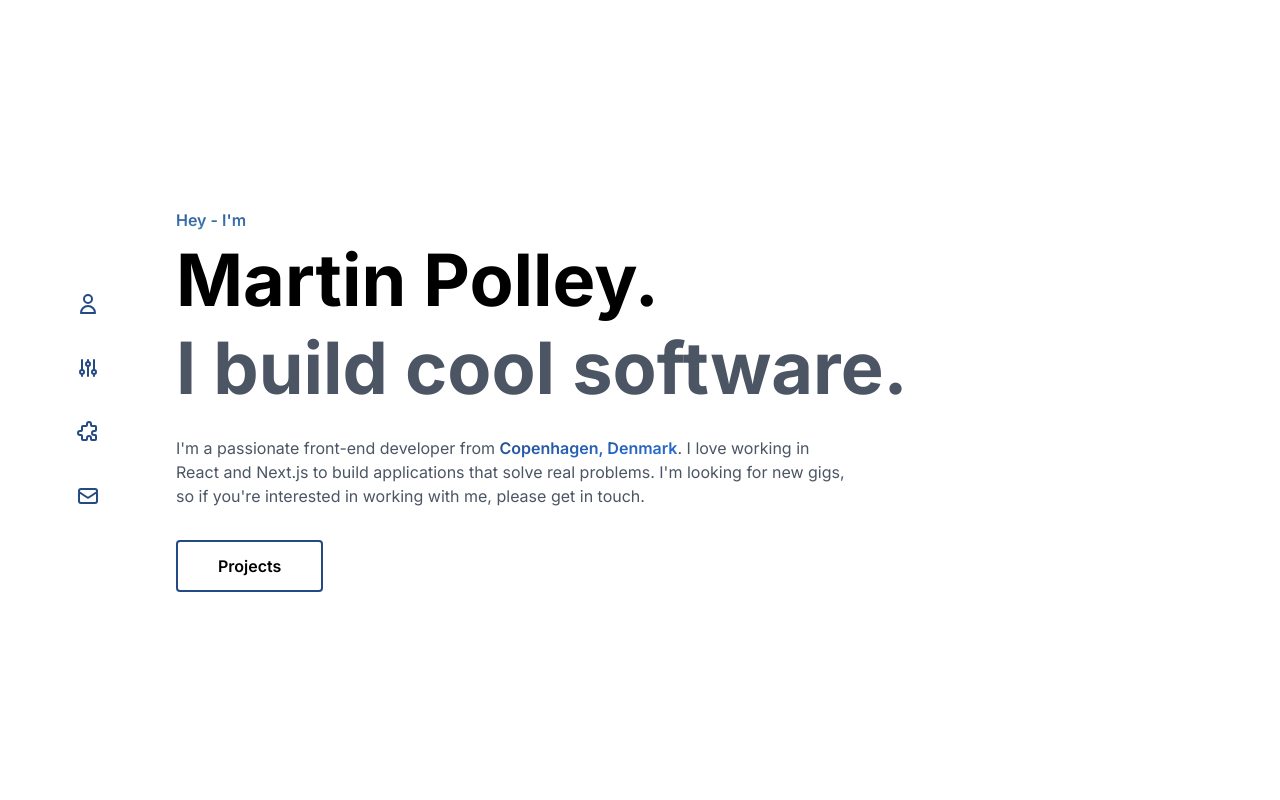
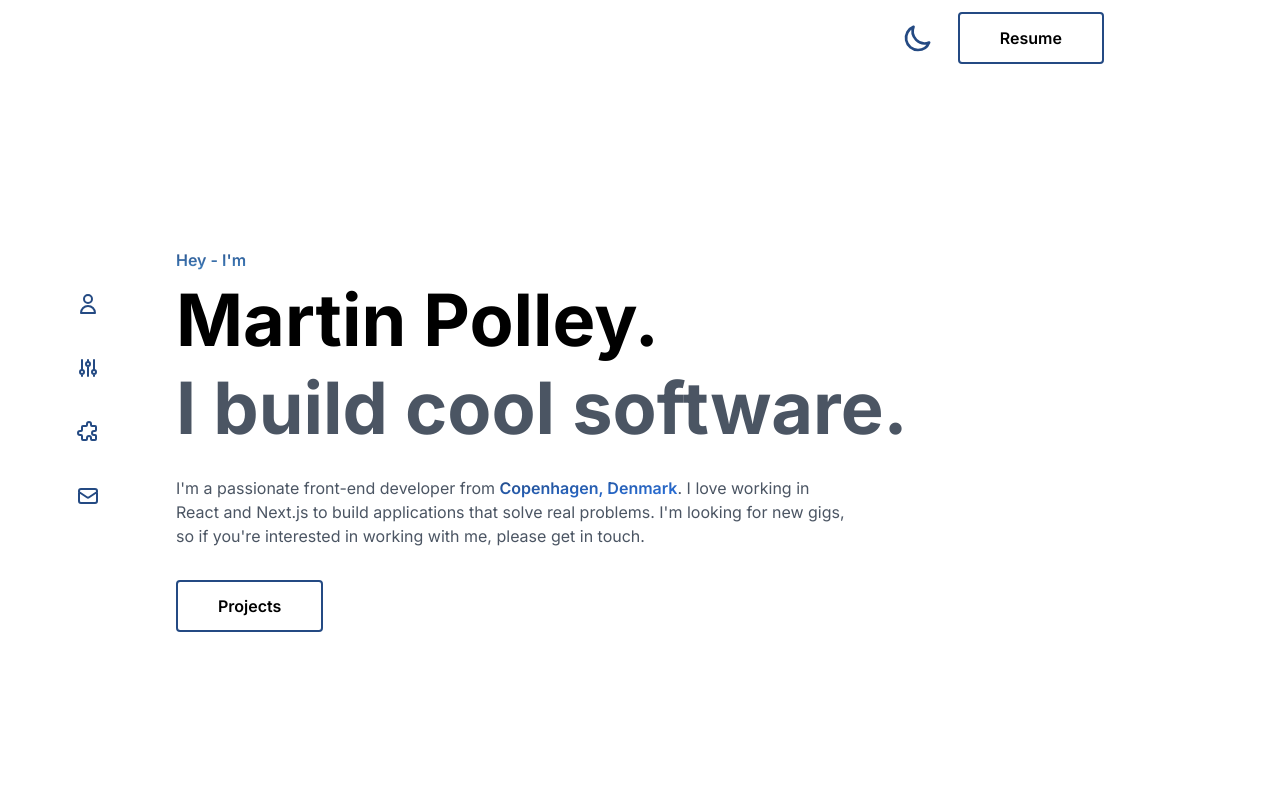
Before and after one commit to MartinP460/portfolio, a Next.js app: page / in a window 1280 px wide. Shown: the top 800 px of the page. Built offline with nearby package versions, Linux system fonts and the light colour scheme.

Commit message:
Create navbar and sidebar.

```diff
--- /dev/null
+++ b/src/components/DarkModeToggle.tsx
@@ -0,0 +1,36 @@
+import { SunIcon, MoonIcon } from '@heroicons/react/outline'
+import clsx from 'clsx'
+import useDarkMode from '../hooks/useDarkMode'
+
+const DarkModeToggle = ({ className }: { className?: string }) => {
+  const [isDark, setIsDark] = useDarkMode()
+
+  const label = isDark ? 'Toggle light mode' : 'Toggle dark mode'
+
+  return (
+    <button
+      className={clsx(
+        'relative w-12 h-12 items-center justify-center text-primary-800 transition-colors',
+        className
+      )}
+      aria-label={label}
+      title={label}
+      onClick={() => setIsDark(!isDark)}
+    >
+      <SunIcon
+        className={clsx(
+          'w-8 absolute hover:text-yellow-500 transition-colors',
+          isDark ? '' : 'invisible'
+        )}
+      />
+      <MoonIcon
+        className={clsx(
+          'w-8 absolute hover:text-blue-200 transition-colors',
+          isDark ? 'invisible' : ''
+        )}
+      />
+    </button>
+  )
+}
+
+export default DarkModeToggle
--- a/src/components/Header.tsx
+++ b/src/components/Header.tsx
@@ -2,7 +2,7 @@ import Button from './Button'
 
 const Header = () => {
   return (
-    <section className="flex flex-col justify-center min-h-screen">
+    <section className="flex flex-col justify-center min-h-[90vh]">
       <p className="font-semibold bg-clip-text text-transparent bg-gradient-to-br from-primary-800 to-primary-200">
         Hey - I&apos;m
       </p>
--- /dev/null
+++ b/src/components/Navbar.tsx
@@ -0,0 +1,32 @@
+import { useState } from 'react'
+import clsx from 'clsx'
+import Button from './Button'
+import DarkModeToggle from './DarkModeToggle'
+import Sidebar from './Sidebar'
+
+const Navbar = () => {
+  const [sidebarIsOpen, setSidebarIsOpen] = useState(false)
+
+  return (
+    <nav className="py-3 h-20">
+      <div className="flex justify-end items-center gap-4">
+        <DarkModeToggle className="hidden sm:flex" />
+        <Button className="hidden sm:block">Resume</Button>
+        <button
+          type="button"
+          onClick={() => setSidebarIsOpen(!sidebarIsOpen)}
+          className={clsx(
+            'burger sm:hidden z-30 outline-none',
+            sidebarIsOpen ? 'burger--active fixed mt-8' : ''
+          )}
+        ></button>
+        <Sidebar
+          open={sidebarIsOpen}
+          close={() => setSidebarIsOpen(!sidebarIsOpen)}
+        />
+      </div>
+    </nav>
+  )
+}
+
+export default Navbar
--- /dev/null
+++ b/src/components/Sidebar.tsx
@@ -0,0 +1,57 @@
+import { MouseEvent } from 'react'
+import {
+  AdjustmentsIcon,
+  UserIcon,
+  PuzzleIcon,
+  MailIcon
+} from '@heroicons/react/outline'
+import clsx from 'clsx'
+import DarkModeToggle from './DarkModeToggle'
+import Button from './Button'
+
+interface SidebarProps {
+  open: boolean
+  close(): void
+}
+
+const Sidebar = ({ open, close }: SidebarProps) => {
+  const linkStyle =
+    'uppercase font-semibold text-white text-lg flex gap-8 items-center justify-between'
+
+  return (
+    <div
+      className={clsx(
+        'fixed h-screen w-screen bg-primary-800/70 top-0 right-0 z-20',
+        'translate-x-full transition-transform backdrop-blur-md backdrop-brightness-90',
+        'flex flex-col p-16 pb-32 gap-8 justify-center',
+        open ? 'translate-x-0' : ''
+      )}
+    >
+      <DarkModeToggle className="text-white flex self-center mb-8" />
+      <a href="#about" className={linkStyle} onClick={() => close()}>
+        About me
+        <UserIcon className="w-6 text-white/50" />
+      </a>
+      <a href="#projects" className={linkStyle} onClick={() => close()}>
+        Projects
+        <AdjustmentsIcon
+          className="w-6 text-white/50"
+          onClick={() => close()}
+        />
+      </a>
+      <a href="#skillset" className={linkStyle} onClick={() => close()}>
+        Skillset
+        <PuzzleIcon className="w-6 text-white/50" />
+      </a>
+      <a href="#contact" className={linkStyle} onClick={() => close()}>
+        Contact
+        <MailIcon className="w-6 text-white/50" />
+      </a>
+      <Button className="border-white text-white self-center mt-8">
+        Resume
+      </Button>
+    </div>
+  )
+}
+
+export default Sidebar
--- /dev/null
+++ b/src/hooks/useDarkMode.ts
@@ -0,0 +1,26 @@
+import usePrefersDarkMode from './usePrefersDarkMode'
+import useSafeLocalStorage from './useSafeLocalStorage'
+import { useEffect } from 'react'
+
+const useDarkMode = () => {
+  const prefersDarkMode = usePrefersDarkMode()
+  const [isDarkMode, setIsDarkMode] = useSafeLocalStorage(
+    'dark-mode',
+    undefined
+  )
+
+  const darkMode = isDarkMode === undefined ? prefersDarkMode : isDarkMode
+
+  useEffect(() => {
+    if (!window) return
+
+    const root = window.document.documentElement
+
+    root.classList.remove(darkMode ? 'light' : 'dark')
+    root.classList.add(darkMode ? 'dark' : 'light')
+  }, [darkMode])
+
+  return [darkMode, setIsDarkMode]
+}
+
+export default useDarkMode
--- /dev/null
+++ b/src/hooks/usePrefersDarkMode.ts
@@ -0,0 +1,19 @@
+/* Source:  https://github.com/jeffjadulco/jeffjadulco.com/blob/master/src/hooks/usePrefersDarkMode.ts */
+import { useEffect, useState } from 'react'
+
+const usePrefersDarkMode = () => {
+  const [value, setValue] = useState(true)
+
+  useEffect(() => {
+    const mediaQuery = window.matchMedia('(prefers-color-scheme: dark)')
+    setValue(mediaQuery.matches)
+
+    const handler = () => setValue(mediaQuery.matches)
+    mediaQuery.addEventListener('change', handler)
+    return () => mediaQuery.removeEventListener('change', handler)
+  }, [])
+
+  return value
+}
+
+export default usePrefersDarkMode
--- /dev/null
+++ b/src/hooks/useSafeLocalStorage.ts
@@ -0,0 +1,26 @@
+/* Source: https://github.com/jeffjadulco/jeffjadulco.com/blob/master/src/hooks/useSafeLocalStorage.ts */
+import { useState } from 'react'
+
+const useSafeLocalStorage = (key: string, initialValue: string | undefined) => {
+  const [valueProxy, setValueProxy] = useState(() => {
+    try {
+      const value = window.localStorage.getItem(key)
+      return value ? JSON.parse(value) : initialValue
+    } catch {
+      return initialValue
+    }
+  })
+
+  const setValue = (value: string) => {
+    try {
+      window.localStorage.setItem(key, value)
+      setValueProxy(value)
+    } catch {
+      setValueProxy(value)
+    }
+  }
+
+  return [valueProxy, setValue]
+}
+
+export default useSafeLocalStorage
--- a/src/pages/index.tsx
+++ b/src/pages/index.tsx
@@ -2,6 +2,7 @@ import { NextPage } from 'next'
 import { getAllProjectsData } from '../services/projectService'
 import { Project } from '../types/project'
 import SideNavigation from './../components/SideNavigation'
+import Navbar from '../components/Navbar'
 import Header from '../components/Header'
 import About from '../components/About'
 import Projects from '../components/Projects'
@@ -16,15 +17,14 @@ const Index: NextPage<IndexProps> = ({ projects }) => {
   return (
     <>
       <SideNavigation />
-      <div className="max-w-5xl mx-auto px-5 lg:px-12">
-        <main className="w-full h-screen">
+      <main className="max-w-5xl mx-auto px-5 lg:px-12 w-full">
+        <Navbar />
         <Header />
         <About />
         <Projects projects={projects} />
         <Skillset />
         <Contact />
       </main>
-      </div>
     </>
   )
 }
--- a/src/styles/globals.css
+++ b/src/styles/globals.css
@@ -3,3 +3,37 @@
 @tailwind base;
 @tailwind components;
 @tailwind utilities;
+
+/* Custom animations (which are hard to implement using inline Tailwind classnames) */
+
+.burger {
+  width: 40px;
+  height: 32px;
+}
+
+.burger:after,
+.burger:before {
+  background-color: #244a83;
+  border-radius: 2px;
+  content: '';
+  display: block;
+  height: 5px;
+  margin: 7px 0;
+  transition: all 0.2s ease-in-out;
+}
+
+.burger:after {
+  transform: scaleX(75%) translateX(6px);
+}
+
+.burger--active:before {
+  transform: translateY(10px) rotate(135deg);
+  background-color: white;
+  height: 3px;
+}
+
+.burger--active:after {
+  transform: translateY(0px) rotate(-135deg) scaleX(100%);
+  background-color: white;
+  height: 3px;
+}
--- a/tailwind.config.js
+++ b/tailwind.config.js
@@ -4,7 +4,7 @@ module.exports = {
     './src/pages/**/*.{js,ts,jsx,tsx}',
     './src/components/**/*.{js,ts,jsx,tsx}'
   ],
-
+  darkMode: 'class',
   theme: {
     fontFamily: {
       sans: ['Inter', 'sans-serif']
```
Lines whose indentation alone changed are shown as unchanged.
